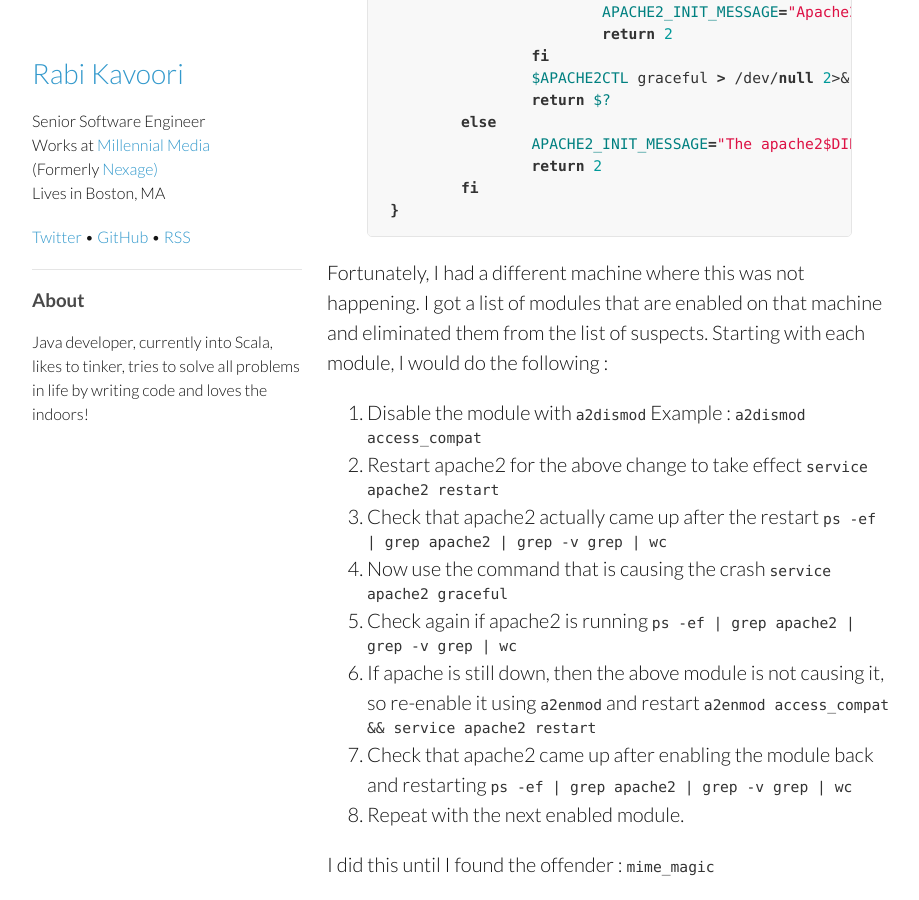
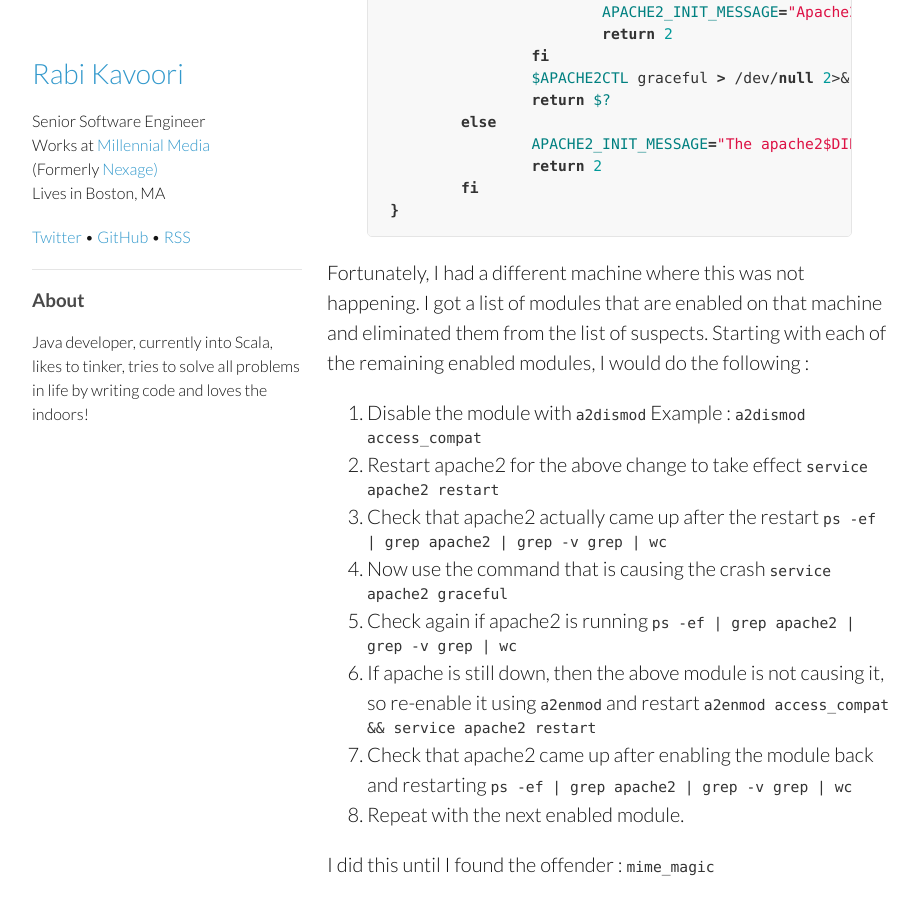
Before and after one commit to kavoori/kavoori.github.io, a Jekyll site: the page built from _posts/2015-03-21-apache-crash-with-seg-fault.markdown, in a window 1280 px wide and 900 px high, scrolled down 1654 px. Shown: the whole window, without its empty margins (178-1097 px from the left). Built offline with Jekyll 4.4.1, drawn with Linux system fonts in a browser that asks for light colours; comment, search, counter and statistics services are not loaded.

Commit message:
Minor change

```diff
--- a/_posts/2015-03-21-apache-crash-with-seg-fault.markdown
+++ b/_posts/2015-03-21-apache-crash-with-seg-fault.markdown
@@ -66,7 +66,7 @@ do_reload() {
 }
 {% endhighlight %}
 
-Fortunately, I had a different machine where this was not happening. I got a list of modules that are enabled on that machine and eliminated them from the list of suspects. Starting with each module, I would do the following :
+Fortunately, I had a different machine where this was not happening. I got a list of modules that are enabled on that machine and eliminated them from the list of suspects. Starting with each of the remaining enabled modules, I would do the following :
 
 1. Disable the module with `a2dismod`
    Example : `a2dismod access_compat`
```
